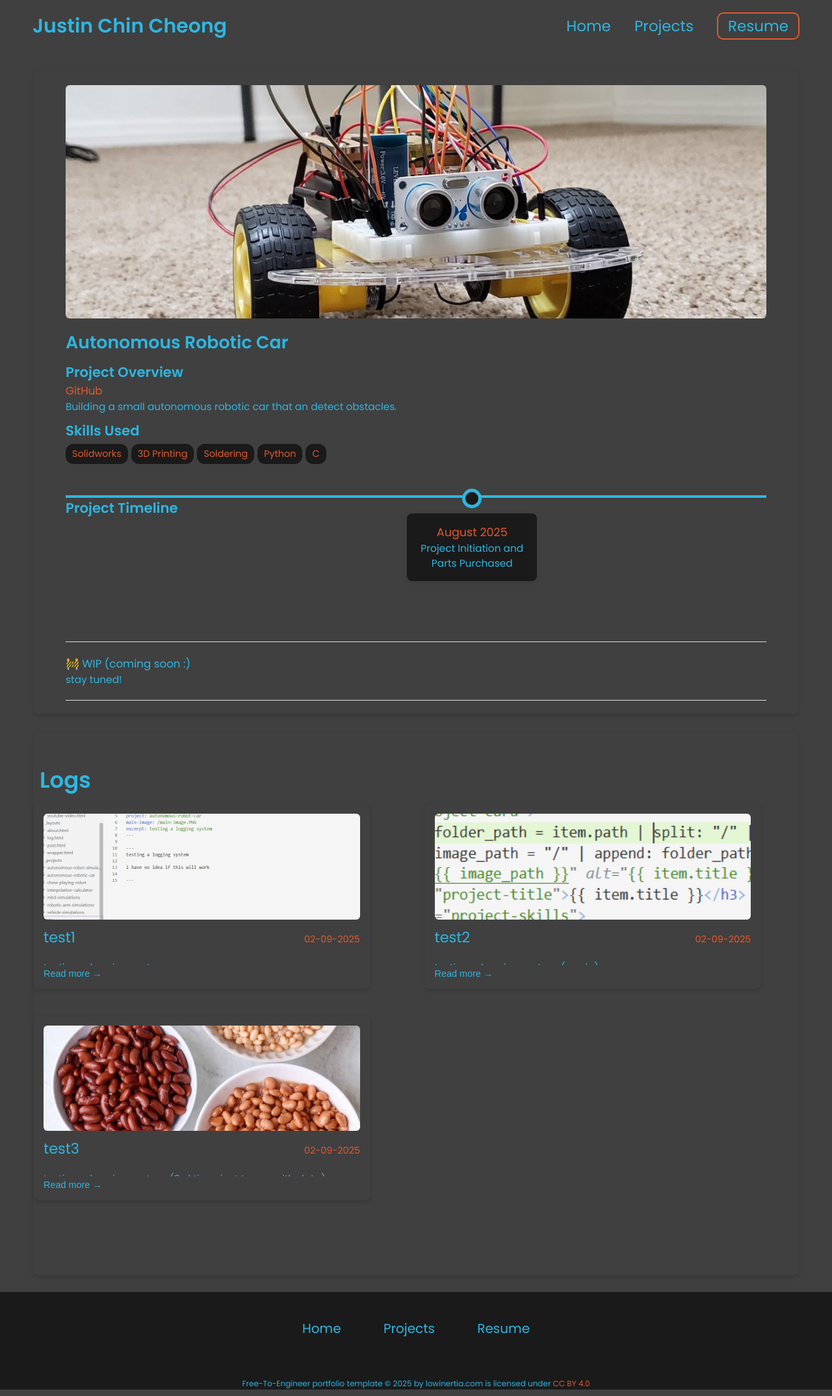
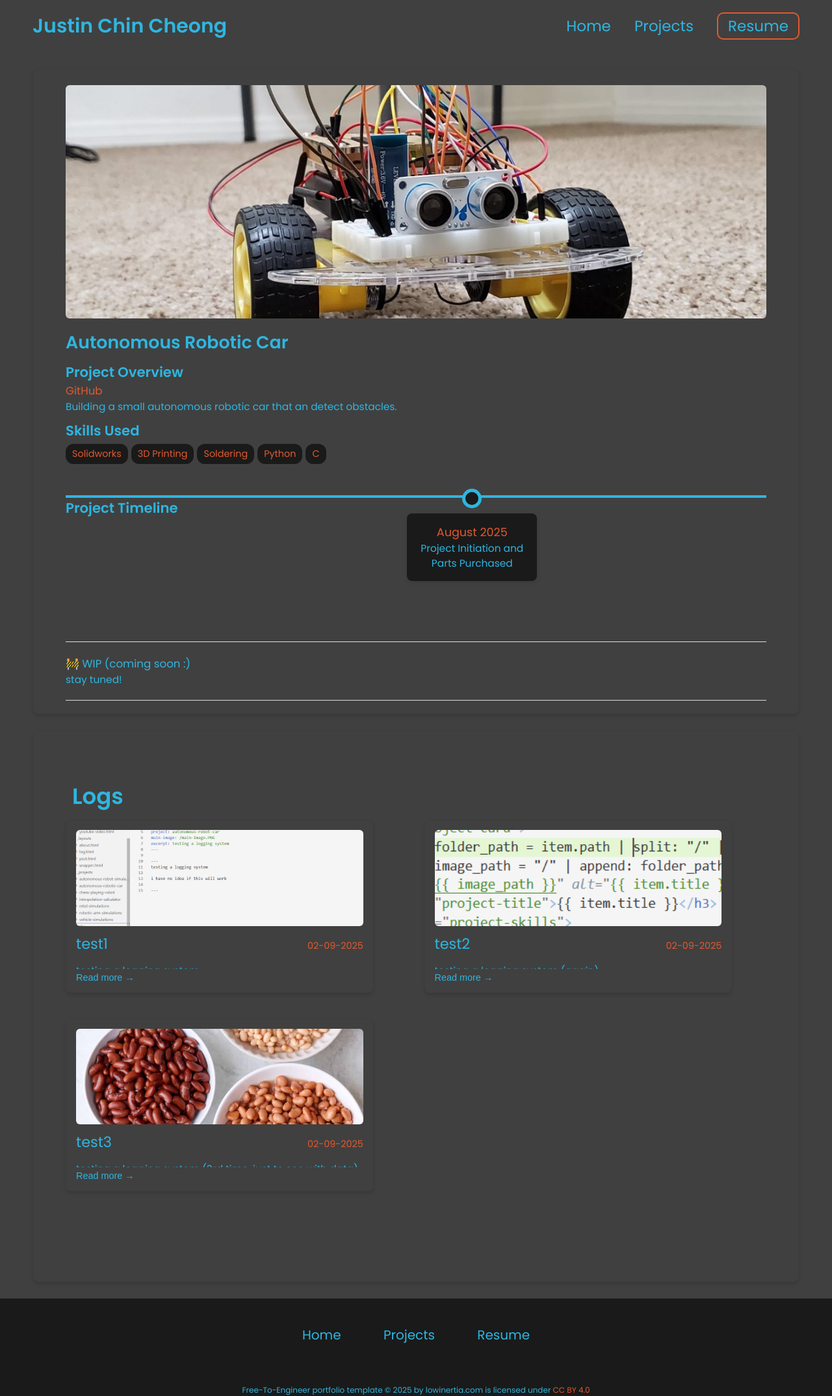
Before and after one commit to jcchincheong-bb/jcchincheong-bb.github.io, a Jekyll site: the page built from _projects/autonomous-robotic-car/index.md, in a window 1280 px wide. Shown: the whole page at 65% size. Built offline with Jekyll 4.4.1, drawn with Linux system fonts in a browser that asks for light colours.

Commit message:
Log Card Style Adjust 1
Attempting to
- fix padding for the grid view
- fix excerpt overflow problem

```diff
--- a/_layouts/post.html
+++ b/_layouts/post.html
@@ -48,5 +48,7 @@
 </div>
 
 <div class="post-view">
+    <div class="summary">
     {% include logs.html %}
+    </div>
 </div>
--- a/css/styles.css
+++ b/css/styles.css
@@ -793,7 +793,9 @@
   font-size: 1.1rem;
 }
 
-/* Log grid */
+
+
+/* LOG GRID */
 .log-grid-section {
     margin-bottom: 100px;
     margin-top: 50px;
@@ -861,7 +863,7 @@
     font-size: 1.4em;
     text-decoration: none;
     transition: color 0.3s ease;
-    margin-bottom: 10px
+    margin-bottom: 5px
 }
 
 .log-card .log-title:hover {
```
